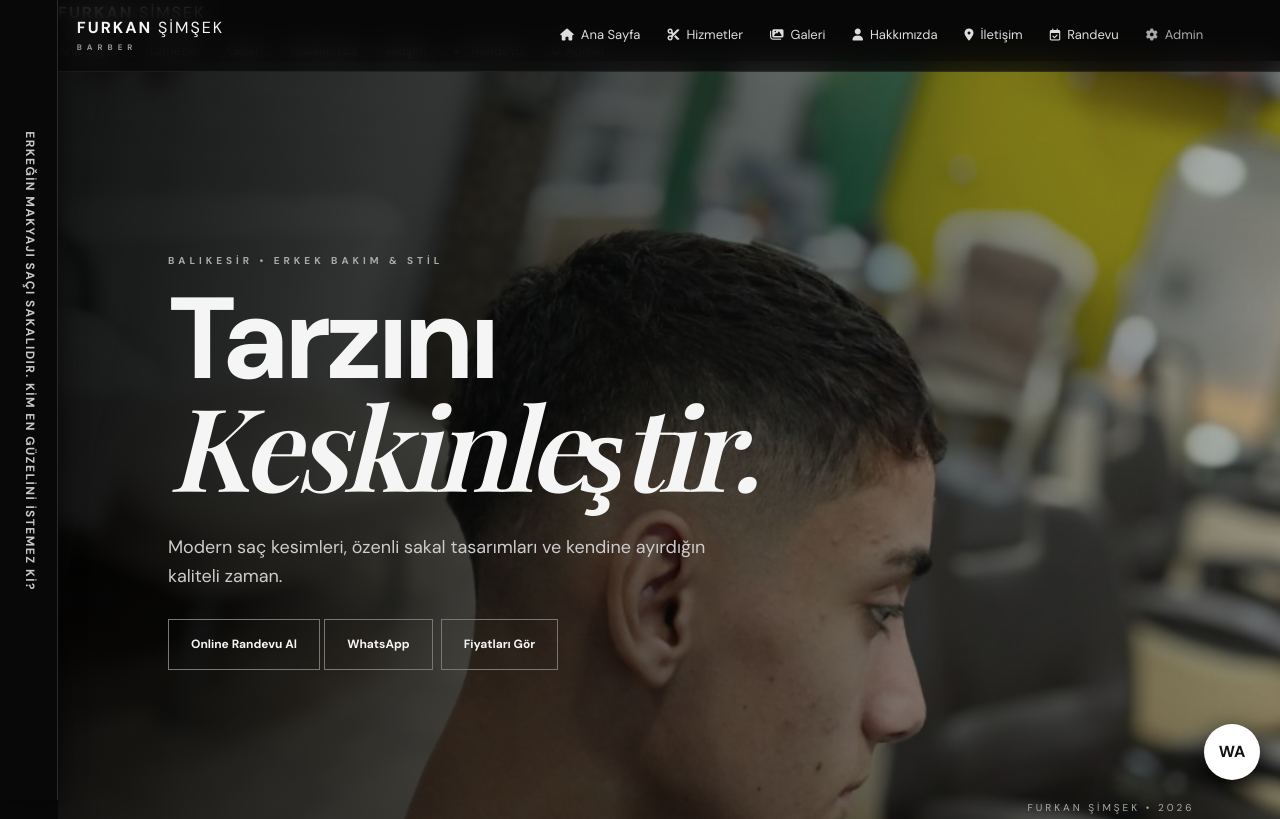
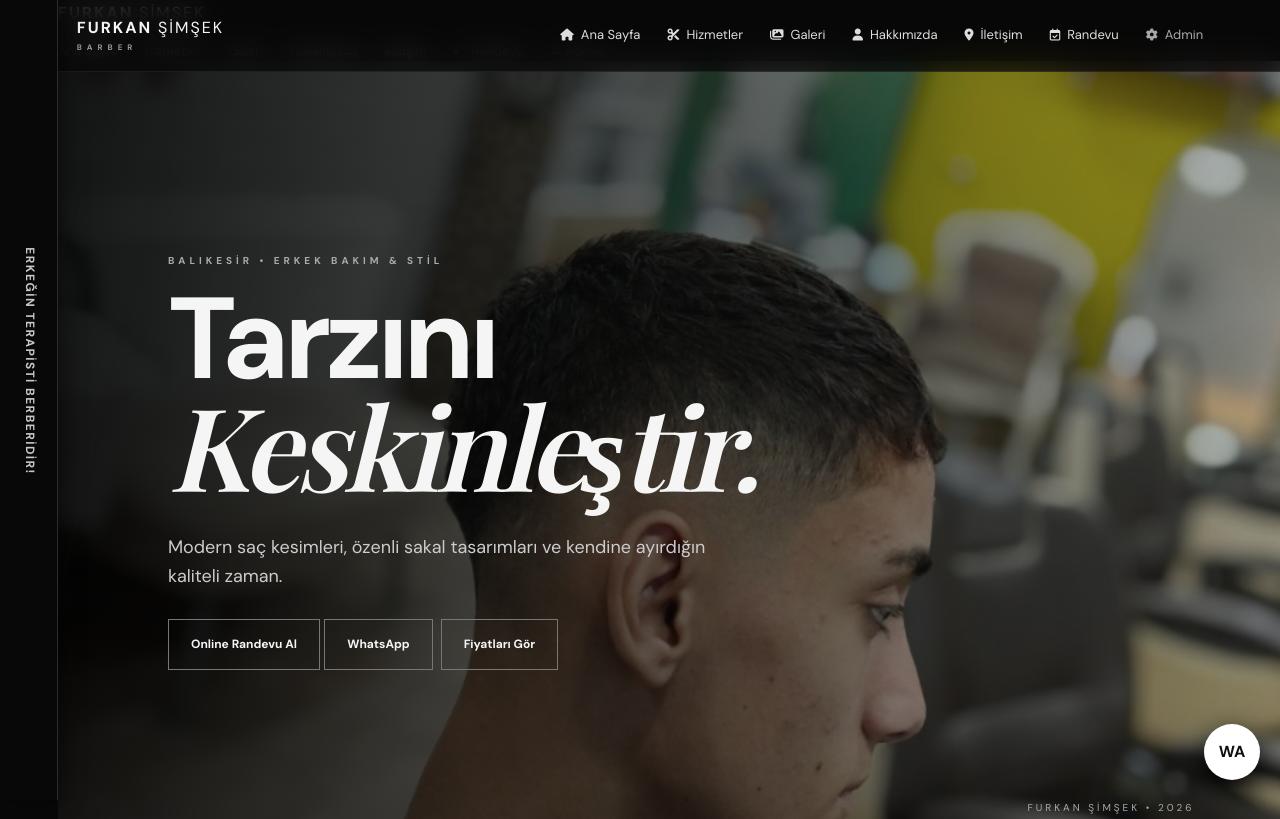
Before and after one commit to FurkanSimsekBarber/furkan-simsek-barber, a plain HTML site: page index.html in a window 1280 px wide. Shown: the top 819 px of the page. Drawn offline with nearby package versions, Linux system fonts and the light colour scheme; a web font is replaced by a local one.

Commit message:
index.html

```diff
--- a/index.html
+++ b/index.html
@@ -21,7 +21,7 @@
         </div>
 
         <div class="side-ad-text">
-            ERKEĞİN MAKYAJI SAÇI SAKALIDIR. KİM EN GÜZELİNİ İSTEMEZ Kİ?
+            ERKEĞİN TERAPİSTİ BERBERİDİR!
         </div>
     </div>
 </div>
```
